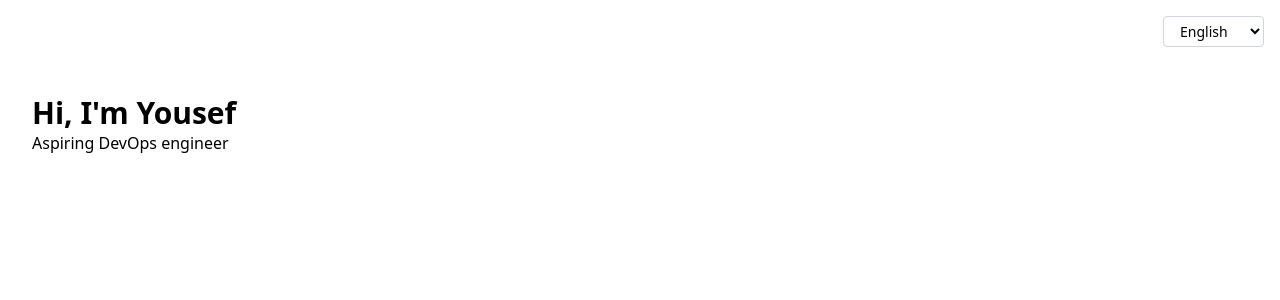
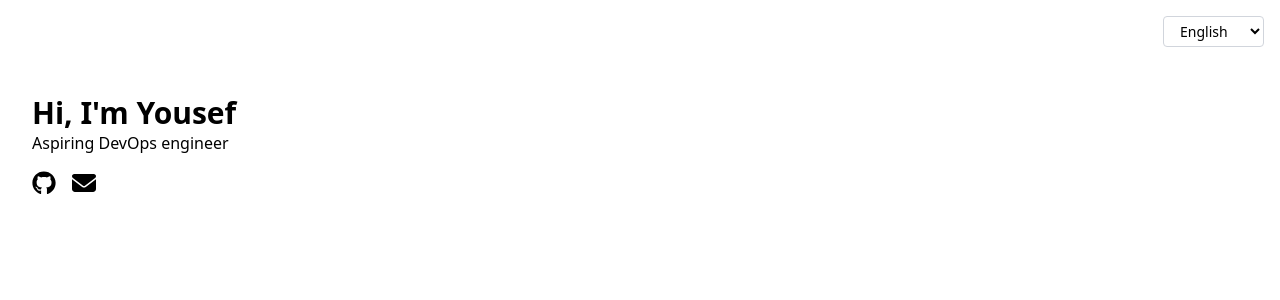
Before and after one commit to EnerWorks/portfolio, a React app: page / in a window 1280 px wide. Shown: the top 300 px of the page. Built offline with nearby package versions, Linux system fonts and the light colour scheme; the HTML template or start-up script is replaced by a standard one.

Commit message:
react icons

```diff
--- a/package.json
+++ b/package.json
@@ -18,6 +18,7 @@
     "react": "^19.2.8",
     "react-dom": "^19.2.8",
     "react-i18next": "^17.0.16",
+    "react-icons": "^5.7.0",
     "tailwindcss": "^4.3.3"
   },
   "devDependencies": {
--- a/src/components/Hero.jsx
+++ b/src/components/Hero.jsx
@@ -1,4 +1,5 @@
 import { useTranslation } from 'react-i18next'
+import { FaGithub, FaEnvelope } from 'react-icons/fa6'
 
 export default function Hero() {
   const { t } = useTranslation()
@@ -6,6 +7,23 @@ export default function Hero() {
     <section className="p-8">
       <h1 className="text-3xl font-bold">{t('hero.title')}</h1>
       <p>{t('hero.subtitle')}</p>
+
+      <div className="mt-4 flex gap-4 text-2xl">
+        <a
+          href="https://github.com/EnerWorks"
+          aria-label="GitHub"
+          className="hover:text-cyan-400"
+        >
+          <FaGithub />
+        </a>
+        <a
+          href="mailto:your-email@example.com"
+          aria-label="Email"
+          className="hover:text-cyan-400"
+        >
+          <FaEnvelope />
+        </a>
+      </div>
     </section>
   )
 }
```
Also changed, not shown: 1 other file (tests, documents, lock files or other folders).
